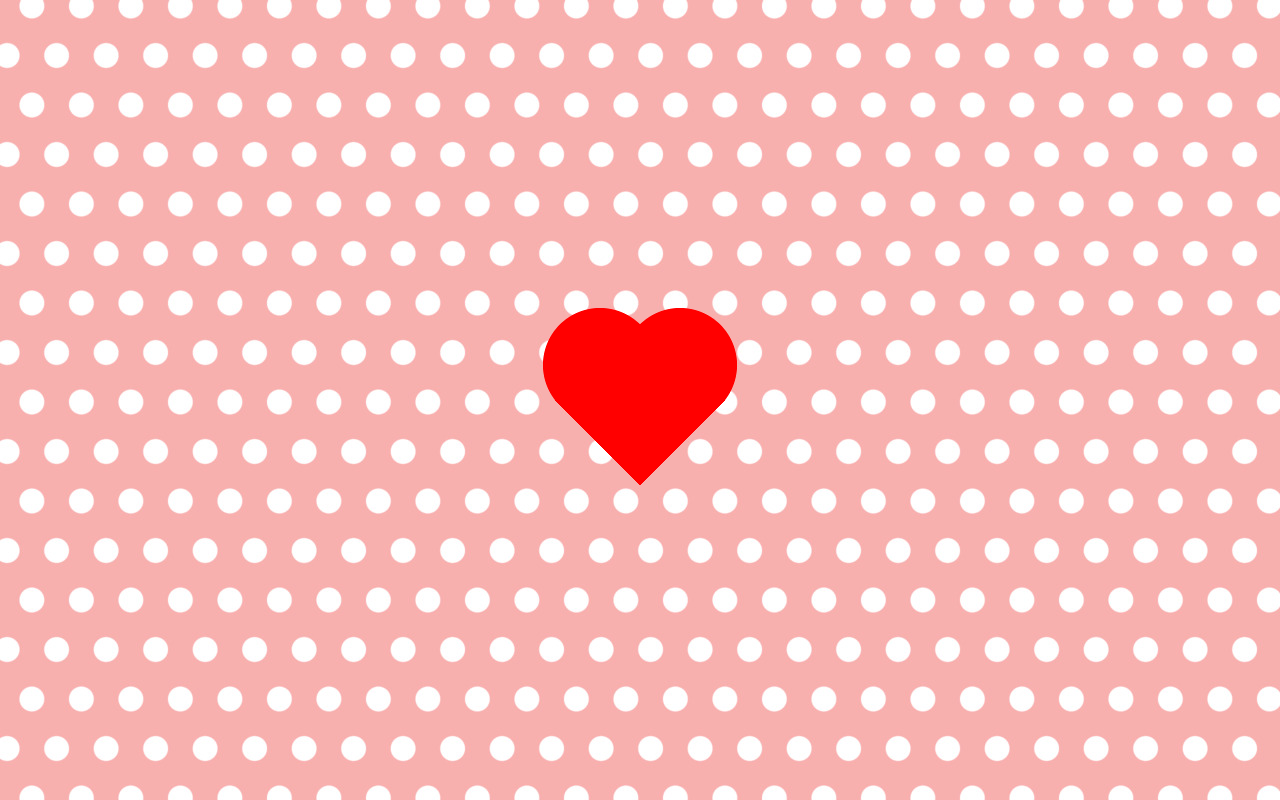
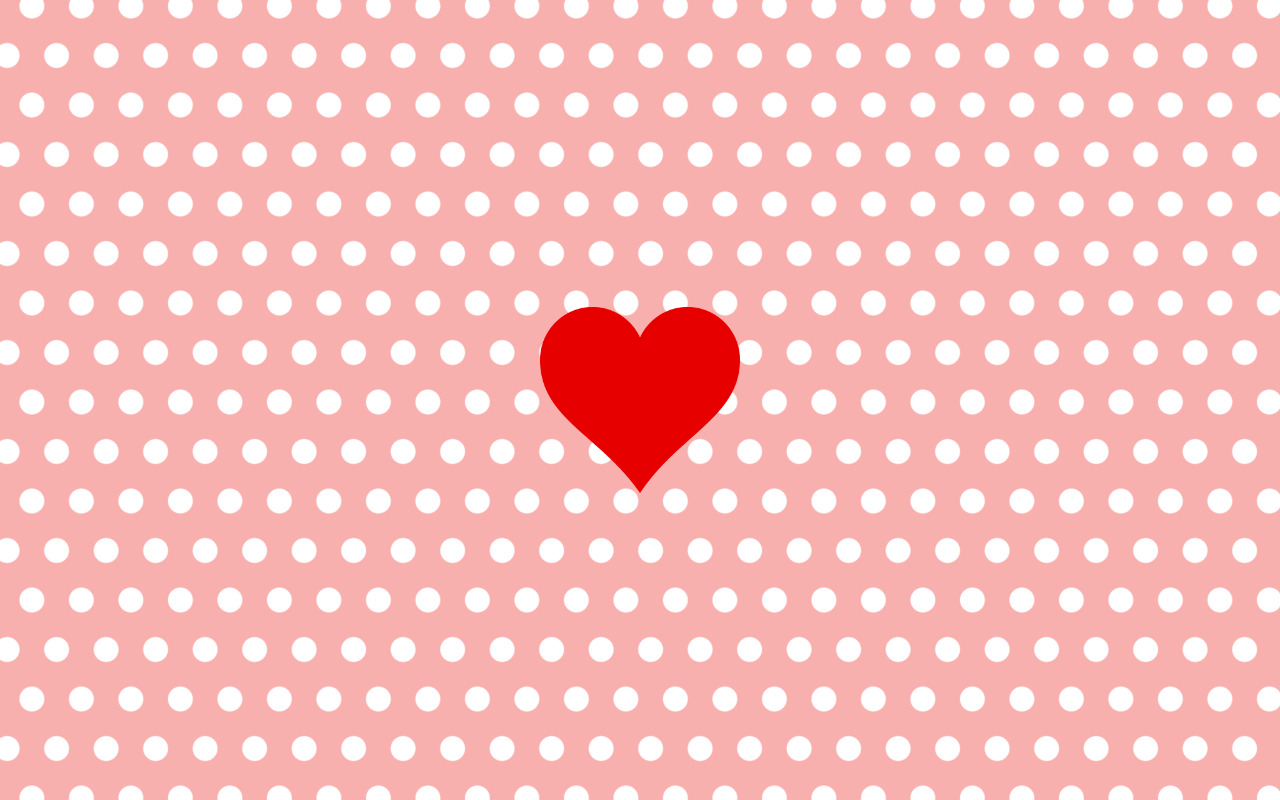
Before and after one commit to Olorenzoj/MyValentine, a plain HTML site: page index.html in a window 1280 px wide. Drawn offline with Linux system fonts and the light colour scheme.

```diff
--- a/Js/index.js
+++ b/Js/index.js
@@ -9,7 +9,7 @@ document.addEventListener("DOMContentLoaded", function() {
      // Redirigir a la otra página después de cierto tiempo
     setTimeout(function() {
       window.location.href = "../html/valentine.html";
-    }, 2300);
+    }, 1250);
     // Cambiar la escala del corazón a 20 en 1 segundos
     heart.style.transition = "transform 5s ease";
     heart.style.transform = "scale(20)";
--- a/css/index.css
+++ b/css/index.css
@@ -30,23 +30,12 @@ body, html {
 }
 
 .heart {
-  --c: red;
-  width: 200px;
-  aspect-ratio: 1;
-  background:
-    radial-gradient(circle at 60% 65%, var(--c) 64%, #0000 65%) top left / 50% 50%,
-    radial-gradient(circle at 40% 65%, var(--c) 64%, #0000 65%) top right / 50% 50%,
-    conic-gradient(from -45deg at 50% 85.5%, var(--c) 90deg, #0000 0) bottom / 100% 50%;
-  background-repeat: no-repeat;
-  animation: heartbeat 1.3s infinite;
+  width: 200px; /* Ajusta el tamaño del corazón según sea necesario */
+  height: auto; /* Permite que la altura se ajuste automáticamente según el ancho */
   cursor: pointer;
-}
-.heart {
-  width: 200px;
-  aspect-ratio: 1;
-  transition: transform 2s ease; /* Agrega una transición suave para transform */
+  transition: transform 2s ease; /* Transición suave para transform */
 }
 
 .heart:hover {
-  transform: scale(2); /* Escala un 20% más grande al hacer hover */
+  transform: scale(1.5); /* Escala un 20% más grande al hacer hover */
 }
--- a/index.html
+++ b/index.html
@@ -8,9 +8,9 @@
   <link rel="stylesheet" href="css/index.css">
 </head>
 <body>
-  <div class="heart-container">
-    <div class="heart" id="heart1"></div>
-  </div>
+    <div class="heart-container">
+        <img src="image/heart.png" class="heart" id="heart1" alt="Corazón">
+      </div>
 
   <script src="Js/index.js"></script>
 </body>
```
